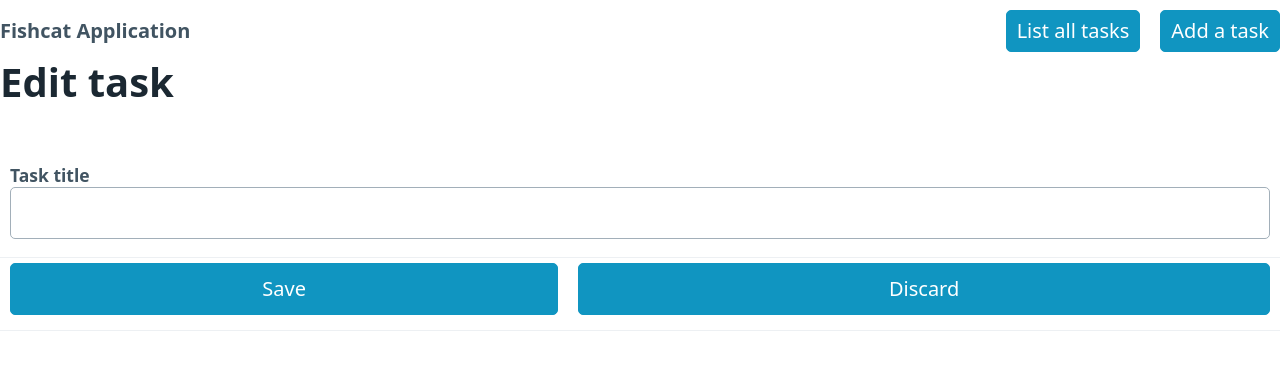
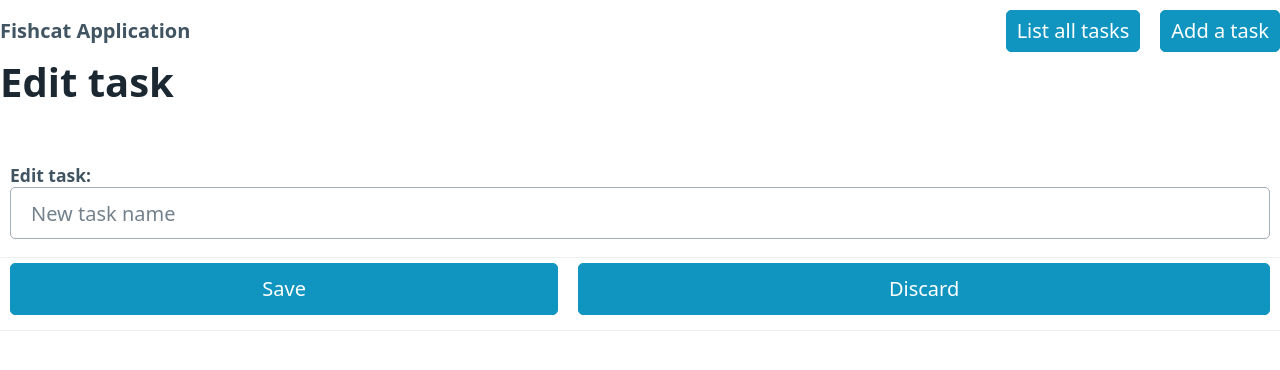
Before and after one commit to bambuk-sh/zli-m294-frontend, a React (Create React App) app: page /taskedit/0 in a window 1280 px wide. Shown: the top 370 px of the page. Built offline with nearby package versions, Linux system fonts and the light colour scheme; no server answers.

Commit message:
CRUD Working in list and single view

```diff
--- a/src/components/task_add.tsx
+++ b/src/components/task_add.tsx
@@ -1,9 +1,11 @@
 import { useState } from 'react';
 import http from "../http";
 import React from "react";
+import { useNavigate } from 'react-router-dom';
 
 
 function Task_add() {
+    const navigate = useNavigate();
     const [taskName, setTaskName] = useState<string>('');
 
     function handleSubmit(event: React.FormEvent<HTMLFormElement>) {
@@ -13,7 +15,7 @@ function Task_add() {
             title: taskName,
             completed: false
         }).then(() => {
-            window.location.reload();
+            navigate('/');
         })
     }
 
@@ -24,7 +26,7 @@ function Task_add() {
                     <tbody>
                         <tr>
                             <td>
-                                <input type='text' placeholder='Add a Task' onChange={(e) => {
+                                <input type='text' placeholder='Add a Task' required onChange={(e) => {
                                     setTaskName(e.target.value);
                                 }}></input>
                             </td>
--- a/src/components/task_edit.tsx
+++ b/src/components/task_edit.tsx
@@ -1,12 +1,14 @@
 import Task from "../types/task_type";
 import http from "../http";
 import React, { useEffect, useState } from 'react';
-import { useParams } from "react-router-dom";
+import { useNavigate, useParams } from "react-router-dom";
 
 function Task_edit() {
+    const navigate = useNavigate();
     const params = useParams();
     const task_id = params.id;
     const [task, setTask] = useState<Task>({ id: 0, title: '', completed: false });
+    const [editText, setEditText] = useState('');
 
     useEffect(() => {
         http.get<Task>('/task/' + task_id).then((result) => {
@@ -14,26 +16,42 @@ function Task_edit() {
         });
     }, []);
 
-    function handleSubmit(e: React.FormEvent<HTMLFormElement>){
-
+    function handleSubmit() {
+        http.put('/tasks', {
+            id: task.id,
+            title: editText,
+            completed: task.completed
+        }).then(() => {
+            navigate('/');
+        });
     }
 
     return (
         <div className="task_edit">
             <h1>Edit task</h1>
-            <form onSubmit={(e) => {handleSubmit}}>
+            <form>
                 <table>
                     <tbody>
                         <tr>
                             <td colSpan={2}>
-                                <label><strong>Task title</strong>
-                                    <input type='text' placeholder={task.title} id='tasktitle' name='tasktitle'></input>
+                                <label><strong>Edit task: {task.title}</strong>
+                                    <input type='text'
+                                        placeholder='New task name'
+                                        onChange={(e) => { setEditText(e.target.value) }}
+                                        required
+                                    ></input>
                                 </label>
                             </td>
                         </tr>
                         <tr>
-                            <td><button type='submit'>Save</button></td>
-                            <td><button>Discard</button></td>
+                            <td><button type='submit' onClick={(e) => {
+                                e.preventDefault();
+                                handleSubmit();
+                            }}>Save</button></td>
+                            <td><button onClick={(e) => {
+                                e.preventDefault();
+                                navigate('/');
+                            }}>Discard</button></td>
                         </tr>
                     </tbody>
                 </table>
```
